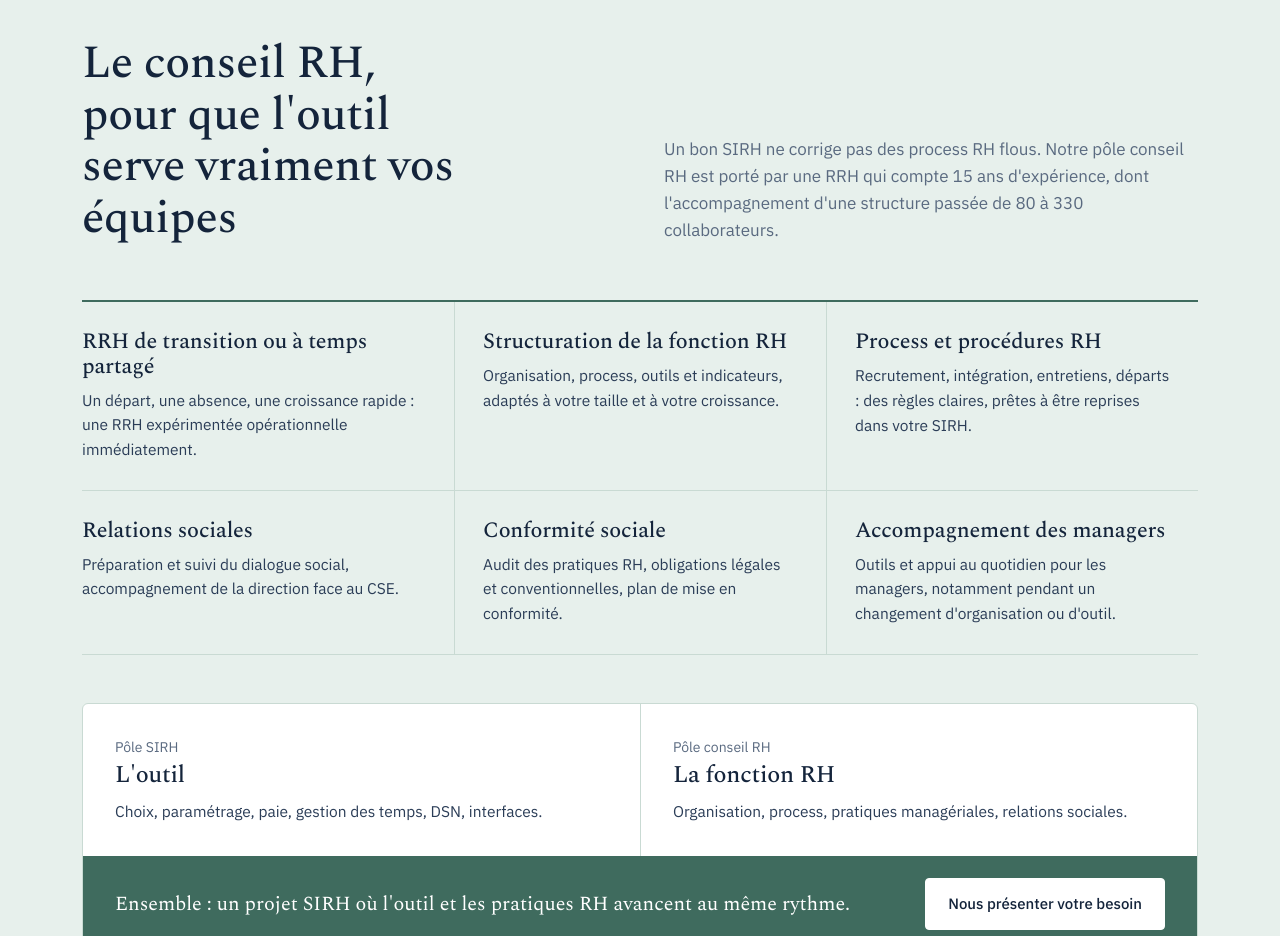
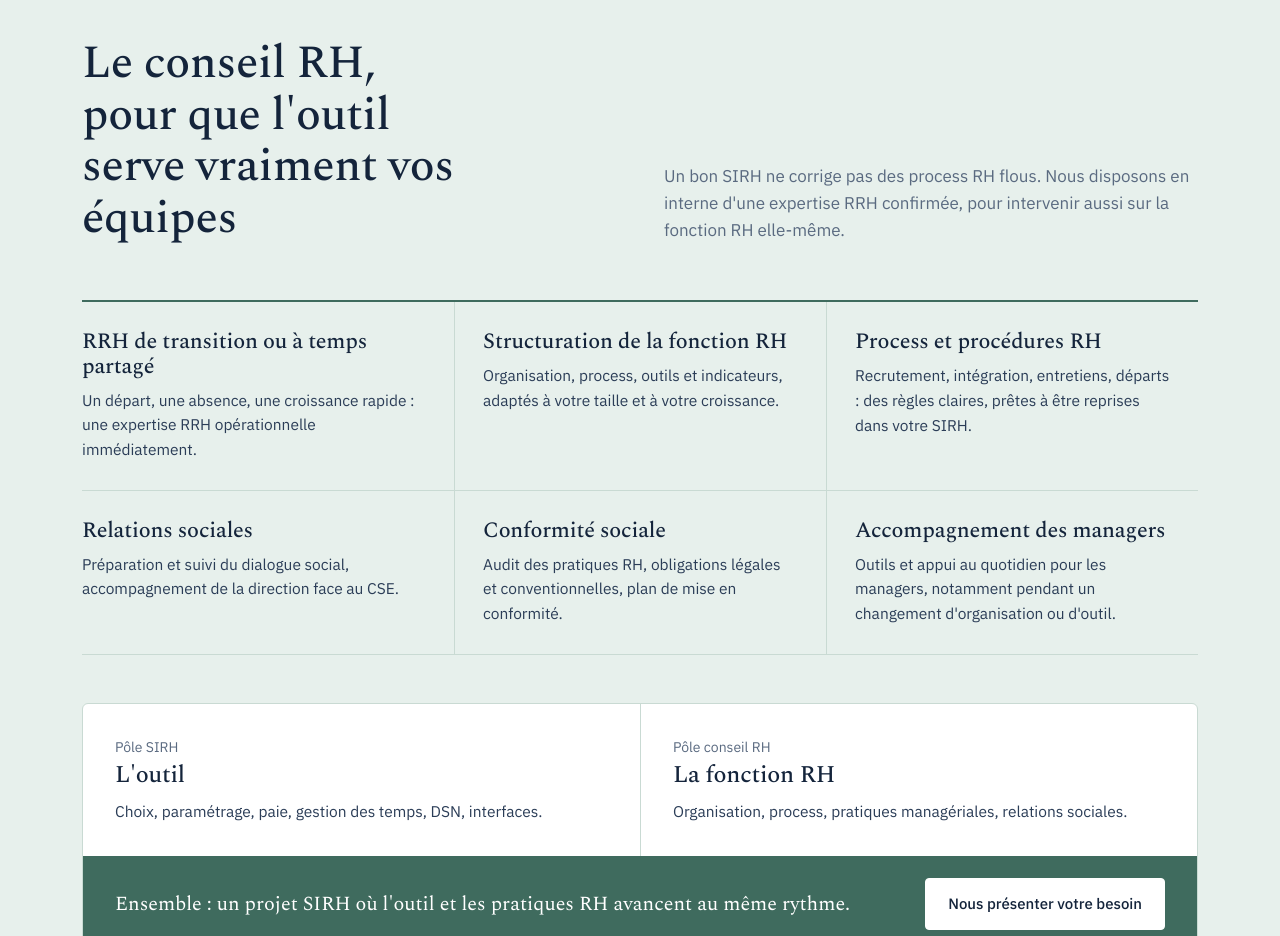
Before and after one commit to mkadda/pgtsirh, a plain HTML site: page index.html in a window 1280 px wide. Shown: the part 4020-4956 px from the top of the page. Drawn offline with nearby package versions, Linux system fonts and the light colour scheme.

Commit message:
Pôle RH anonymisé et domaine personnalisé pgtsirh.com
Co-Authored-By: Claude Opus 5.5 <noreply@anthropic.com>
Claude-Session: https://claude.ai/code/session_01FEVQkX3VptkpyPpGvQgTSh

```diff
--- a/index.html
+++ b/index.html
@@ -421,10 +421,10 @@ footer details div{margin-top:12px;max-width:70ch;line-height:1.7}
   <div class="wrap">
     <div class="sec-head">
       <h2>Le conseil RH, pour que l'outil serve vraiment vos équipes</h2>
-      <p class="lead">Un bon SIRH ne corrige pas des process RH flous. Notre pôle conseil RH est porté par une RRH qui compte 15 ans d'expérience, dont l'accompagnement d'une structure passée de 80 à 330 collaborateurs.</p>
+      <p class="lead">Un bon SIRH ne corrige pas des process RH flous. Nous disposons en interne d'une expertise RRH confirmée, pour intervenir aussi sur la fonction RH elle-même.</p>
     </div>
     <div class="rh-grid">
-      <div class="rh-item"><h3>RRH de transition ou à temps partagé</h3><p>Un départ, une absence, une croissance rapide : une RRH expérimentée opérationnelle immédiatement.</p></div>
+      <div class="rh-item"><h3>RRH de transition ou à temps partagé</h3><p>Un départ, une absence, une croissance rapide : une expertise RRH opérationnelle immédiatement.</p></div>
       <div class="rh-item"><h3>Structuration de la fonction RH</h3><p>Organisation, process, outils et indicateurs, adaptés à votre taille et à votre croissance.</p></div>
       <div class="rh-item"><h3>Process et procédures RH</h3><p>Recrutement, intégration, entretiens, départs : des règles claires, prêtes à être reprises dans votre SIRH.</p></div>
       <div class="rh-item"><h3>Relations sociales</h3><p>Préparation et suivi du dialogue social, accompagnement de la direction face au CSE.</p></div>
```
Also changed, not shown: 1 other file.
